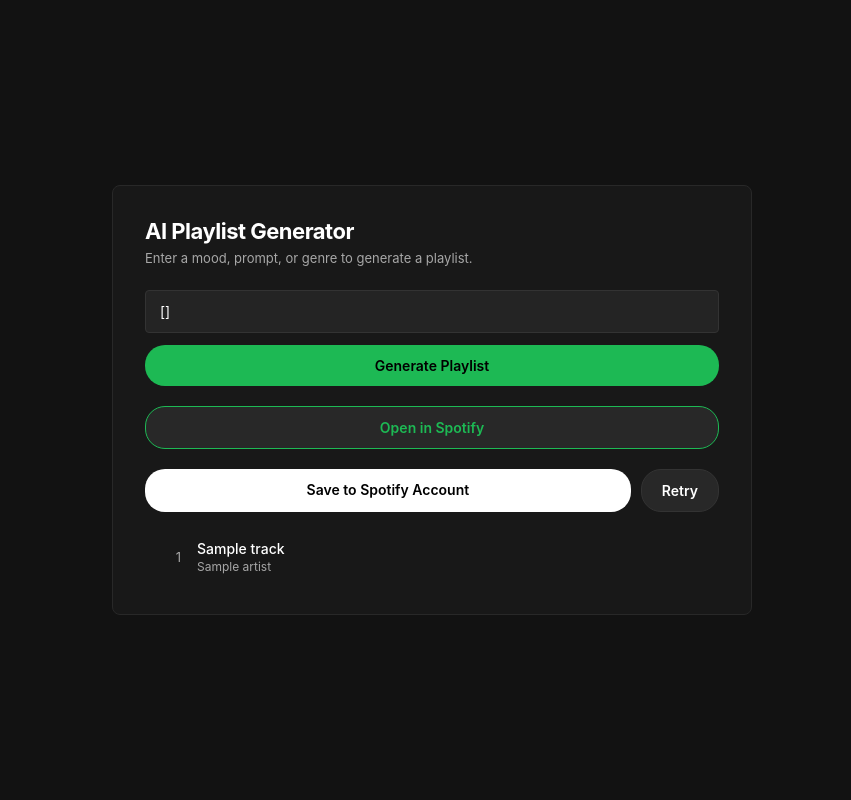
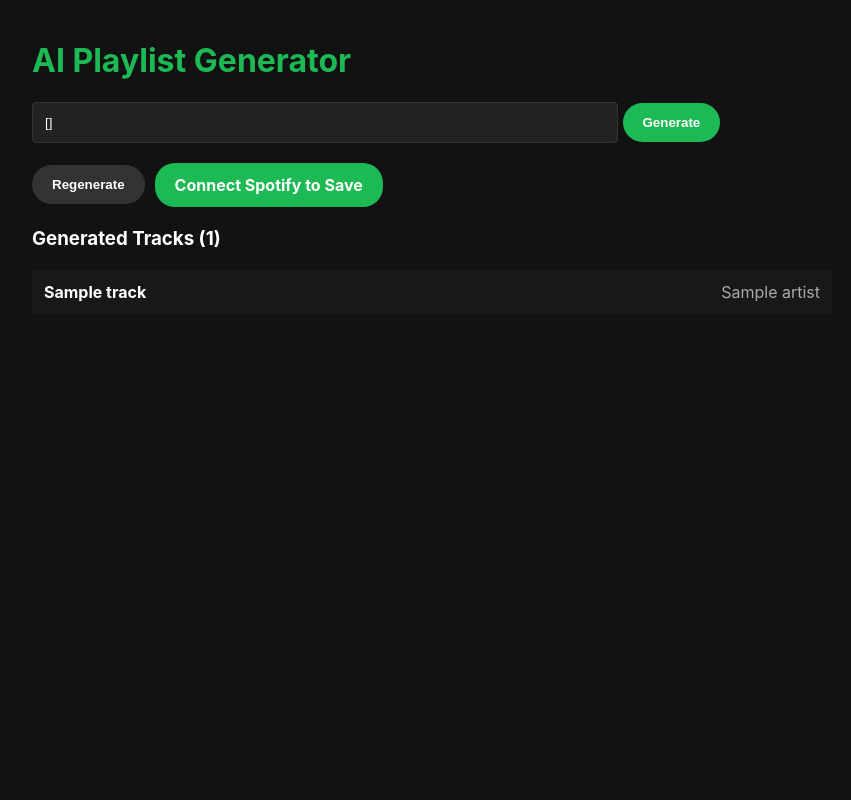
Before and after one commit to Baburgegeeg/Spotify-playlist-generator, a Flask app: template templates/index.html in a window 1280 px wide. Shown: the whole page, without its empty margins (208-1059 px from the left). Run offline with Flask 3, Linux system fonts and the light colour scheme; the template is opened without the code that fills it: most values are stand-ins (such as "Sample title", 1, 10 or a date in 2020).

Commit message:
Update index.html for improved layout and styling
Refactor HTML structure and styles for AI Playlist Generator.

```diff
--- a/templates/index.html
+++ b/templates/index.html
@@ -5,241 +5,92 @@
     <meta name="viewport" content="width=device-width, initial-scale=1.0">
     <title>AI Playlist Generator</title>
     <style>
-        * {
-            box-sizing: border-box;
-            margin: 0;
-            padding: 0;
-            font-family: -apple-system, BlinkMacSystemFont, "Segoe UI", Roboto, Helvetica, Arial, sans-serif;
-        }
-
-        body {
-            background-color: #121212;
-            color: #FFFFFF;
-            display: flex;
-            justify-content: center;
-            align-items: center;
-            min-height: 100vh;
-            padding: 24px;
-        }
-
-        .container {
-            background-color: #181818;
-            border-radius: 8px;
-            padding: 32px;
-            width: 100%;
-            max-width: 640px;
-            border: 1px solid #282828;
-        }
-
-        h1 {
-            font-size: 22px;
-            font-weight: 700;
-            letter-spacing: -0.5px;
-            margin-bottom: 6px;
-            color: #FFFFFF;
-        }
-
-        p.subtitle {
-            color: #A7A7A7;
-            font-size: 13px;
-            margin-bottom: 24px;
-        }
-
-        form {
-            display: flex;
-            flex-direction: column;
-            gap: 12px;
-            margin-bottom: 20px;
-        }
-
-        input[type="text"] {
-            width: 100%;
-            padding: 12px 14px;
-            border-radius: 4px;
-            border: 1px solid #333333;
-            background-color: #242424;
-            color: #FFFFFF;
-            font-size: 14px;
-            outline: none;
-            transition: border-color 0.15s ease;
-        }
-
-        input[type="text"]:focus {
-            border-color: #1DB954;
-        }
-
-        .btn {
-            padding: 12px;
-            border-radius: 20px;
-            border: none;
-            font-weight: 600;
-            font-size: 14px;
-            cursor: pointer;
-            text-align: center;
-            text-decoration: none;
-            display: block;
-            transition: opacity 0.15s ease;
-        }
-
-        .btn:hover {
-            opacity: 0.85;
-        }
-
-        .btn-submit {
-            background-color: #1DB954;
-            color: #000000;
-        }
-
-        .actions-group {
-            display: flex;
-            gap: 10px;
-            margin-bottom: 20px;
-        }
-
-        .btn-spotify-export {
-            background-color: #FFFFFF;
-            color: #000000;
-            flex-grow: 1;
-        }
-
-        .btn-retry {
-            background-color: #282828;
-            color: #FFFFFF;
-            border: 1px solid #333333;
-            padding: 12px 20px;
-        }
-
-        .btn-success {
-            background-color: #282828;
-            color: #1DB954;
-            border: 1px solid #1DB954;
-            margin-bottom: 20px;
-        }
-
-        .error {
-            border: 1px solid #E91429;
-            color: #E91429;
-            padding: 10px 14px;
-            border-radius: 4px;
-            font-size: 13px;
-            margin-bottom: 20px;
-        }
-
-        .playlist {
-            display: flex;
-            flex-direction: column;
-            gap: 2px;
-            max-height: 480px;
-            overflow-y: auto;
-            padding-right: 4px;
-        }
-
-        .playlist::-webkit-scrollbar {
-            width: 4px;
-        }
-
-        .playlist::-webkit-scrollbar-track {
-            background: transparent;
-        }
-
-        .playlist::-webkit-scrollbar-thumb {
-            background: #333333;
-            border-radius: 2px;
-        }
-
-        .track-card {
-            background-color: transparent;
-            padding: 8px 12px;
-            border-radius: 4px;
-            display: flex;
-            align-items: center;
-            transition: background-color 0.15s ease;
-        }
-
-        .track-card:hover {
-            background-color: #282828;
-        }
-
-        .track-num {
-            color: #A7A7A7;
-            font-size: 13px;
-            margin-right: 16px;
-            min-width: 24px;
-            text-align: right;
-        }
-
-        .track-info {
-            display: flex;
-            flex-direction: column;
-            flex-grow: 1;
-            overflow: hidden;
-        }
-
-        .track-title {
-            font-weight: 500;
-            font-size: 14px;
-            color: #FFFFFF;
-            white-space: nowrap;
-            overflow: hidden;
-            text-overflow: ellipsis;
-        }
-
-        .track-artist {
-            color: #A7A7A7;
-            font-size: 12px;
-            margin-top: 2px;
-            white-space: nowrap;
-            overflow: hidden;
-            text-overflow: ellipsis;
-        }
+        body { font-family: -apple-system, BlinkMacSystemFont, "Segoe UI", Roboto, sans-serif; background: #121212; color: #fff; max-width: 800px; margin: 0 auto; padding: 20px; }
+        h1 { color: #1db954; }
+        input[type="text"] { width: 70%; padding: 12px; border-radius: 4px; border: 1px solid #333; background: #222; color: #fff; }
+        button, .btn { padding: 12px 20px; border-radius: 20px; border: none; background: #1db954; color: #fff; font-weight: bold; cursor: pointer; text-decoration: none; display: inline-block; }
+        button:disabled { background: #555; cursor: not-allowed; }
+        .error { color: #ff5555; background: #331111; padding: 10px; border-radius: 4px; margin: 10px 0; }
+        .track-list { margin-top: 20px; list-style: none; padding: 0; }
+        .track-item { background: #181818; padding: 12px; margin-bottom: 8px; border-radius: 4px; display: flex; justify-content: space-between; }
+        .actions { margin: 20px 0; display: flex; gap: 10px; align-items: center; }
+        .status-msg { font-weight: bold; color: #1db954; }
     </style>
 </head>
 <body>
 
-<div class="container">
     <h1>AI Playlist Generator</h1>
-    <p class="subtitle">Enter a mood, prompt, or genre to generate a playlist.</p>
 
-    <form method="POST">
-        <input
-            type="text"
-            name="vibe"
-            placeholder="Late night drive, heavy workout, chill hip-hop..."
-            value="{{ user_prompt }}"
-            required
-        >
-        <button type="submit" class="btn btn-submit">Generate Playlist</button>
+    <form method="POST" action="/">
+        <input type="text" name="vibe" placeholder="Enter a mood or genre (e.g. 2000s nu-metal or dark chill hip-hop)..." value="{{ user_prompt }}">
+        <button type="submit">Generate</button>
     </form>
 
     {% if error %}
         <div class="error">{{ error }}</div>
     {% endif %}
 
-    {% if playlist_url %}
-        <a href="{{ playlist_url }}" target="_blank" class="btn btn-success">Open in Spotify</a>
+    {% if tracks %}
+        <div class="actions">
+            <form method="POST" action="/retry" style="display:inline;">
+                <button type="submit" style="background:#333;">Regenerate</button>
+            </form>
+
+            {% if session.get('spotify_token') %}
+                <button id="exportBtn" onclick="exportToSpotify()">Save to Spotify</button>
+            {% else %}
+                <a href="/login-spotify" class="btn">Connect Spotify to Save</a>
+            {% endif %}
+
+            <span id="exportStatus" class="status-msg"></span>
+        </div>
+
+        <h3>Generated Tracks ({{ tracks|length }})</h3>
+        <ul class="track-list">
+            {% for track in tracks %}
+                <li class="track-item">
+                    <span><strong>{{ track.title }}</strong></span>
+                    <span style="color: #aaa;">{{ track.artist }}</span>
+                </li>
+            {% endfor %}
+        </ul>
     {% endif %}
 
-    {% if tracks %}
-        <div class="actions-group">
-            <a href="/export-spotify" class="btn btn-spotify-export">Save to Spotify Account</a>
-            <form action="/retry" method="POST" style="margin: 0;">
-                <button type="submit" class="btn btn-retry">Retry</button>
-            </form>
-        </div>
+    <script>
+        // Передаем данные из Flask в JS
+        const currentTracks = {{ tracks|tojson|safe if tracks else '[]' }};
+        const currentPrompt = {{ user_prompt|tojson|safe if user_prompt else '""' }};
 
-        <div class="playlist">
-            {% for track in tracks %}
-                <div class="track-card">
-                    <span class="track-num">{{ loop.index }}</span>
-                    <div class="track-info">
-                        <span class="track-title">{{ track.title }}</span>
-                        <span class="track-artist">{{ track.artist }}</span>
-                    </div>
-                </div>
-            {% endfor %}
-        </div>
-    {% endif %}
-</div>
+        async function exportToSpotify() {
+            const btn = document.getElementById('exportBtn');
+            const status = document.getElementById('exportStatus');
 
+            btn.disabled = true;
+            status.innerText = "Creating playlist...";
+
+            try {
+                const response = await fetch('/api/export-spotify', {
+                    method: 'POST',
+                    headers: { 'Content-Type': 'application/json' },
+                    body: JSON.stringify({
+                        tracks: currentTracks,
+                        prompt: currentPrompt
+                    })
+                });
+
+                const result = await response.json();
+
+                if (result.success) {
+                    status.innerHTML = `<a href="${result.playlist_url}" target="_blank" style="color:#1db954;">Open Playlist in Spotify (${result.found_count} tracks added)</a>`;
+                } else {
+                    status.innerText = "Error: " + result.error;
+                    btn.disabled = false;
+                }
+            } catch (err) {
+                status.innerText = "Failed to export playlist.";
+                btn.disabled = false;
+            }
+        }
+    </script>
 </body>
 </html>
```
